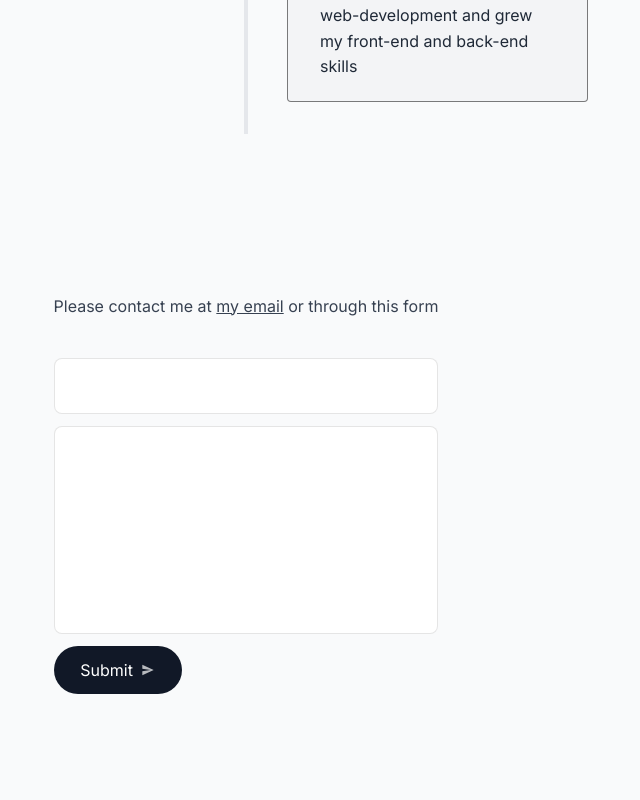
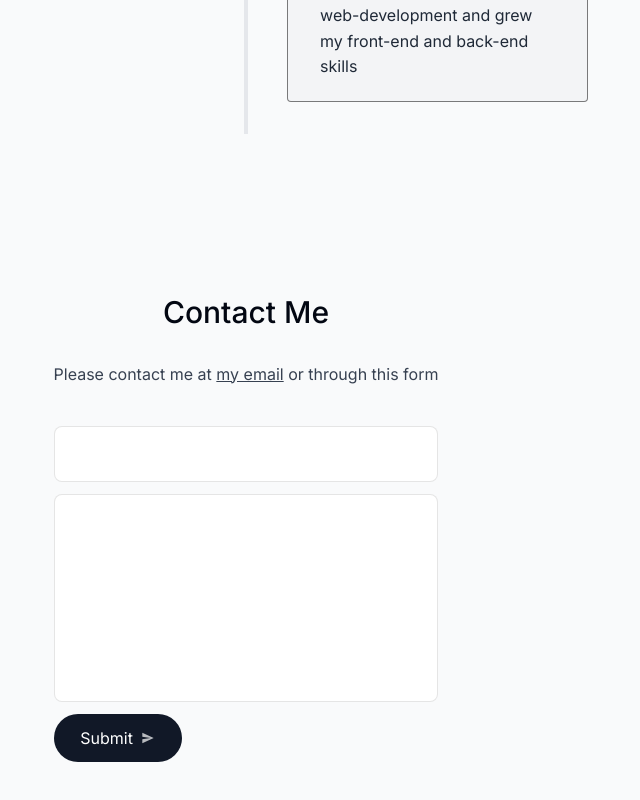
Before and after one commit to JasonMac123/NewPortfolio, a Next.js app: page / in a window 1280 px wide. Shown: the part 3575-4375 px from the top of the page, without its empty margins (394-1034 px from the left). Built offline with nearby package versions, Linux system fonts and the light colour scheme.

Commit message:
Adds section title

```diff
--- a/components/Contact.tsx
+++ b/components/Contact.tsx
@@ -3,6 +3,7 @@
 import { useSectionInView } from "@/hooks/useSectionInView";
 
 import { IoMdSend } from "react-icons/io";
+import SectionTitle from "./SectionTitle";
 
 const Contact = () => {
   const { ref } = useSectionInView("Contact", 0.5);
@@ -13,6 +14,7 @@ const Contact = () => {
       ref={ref}
       className="mb-28 sm:mb-40 scroll-mt-28 w-[min(95%, 38rem)]"
     >
+      <SectionTitle>Contact Me</SectionTitle>
       <p className="text-gray-700">
         Please contact me at{" "}
         <a href="mailto:m.jason.2018@gmail.com" className="underline">
```
